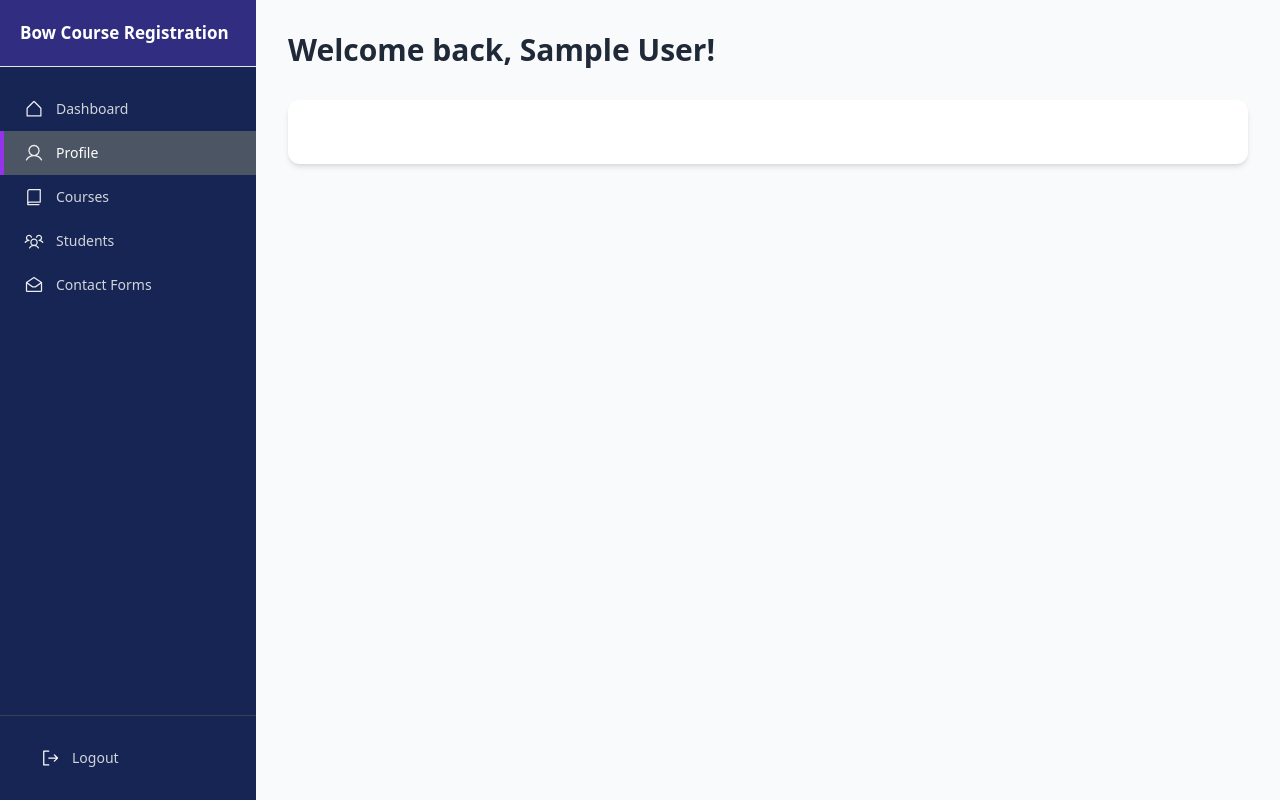
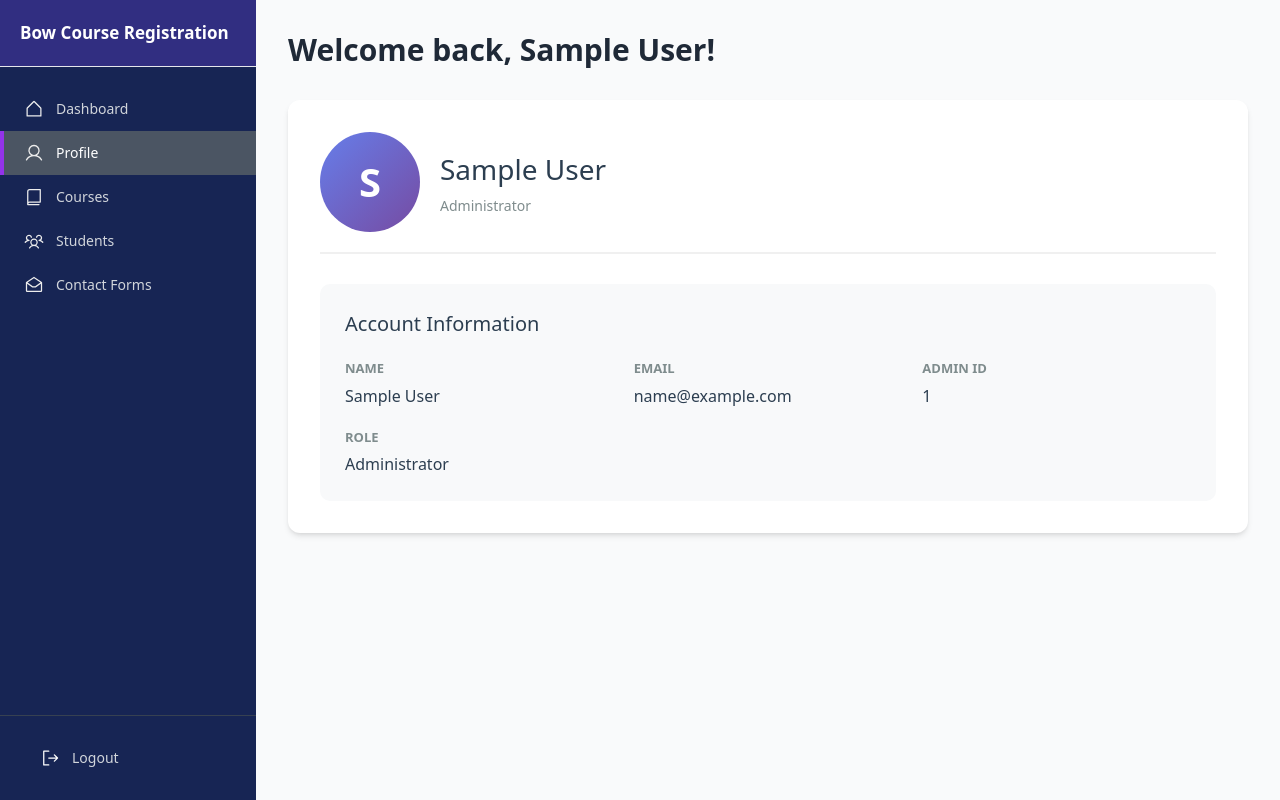
Before and after one commit to dondonherrera02/Bow-Course-Registration-Fullstack-Web-Application, a React (Create React App) app in the folder frontend/: page /admin/profile in a window 1280 px wide. Built offline with nearby package versions, Linux system fonts and the light colour scheme; sample sign-in values are in the browser's storage.

Commit message:
Added Admin Profile

```diff
--- a/frontend/src/components/admin/Admin.css
+++ b/frontend/src/components/admin/Admin.css
@@ -59,6 +59,89 @@
   text-decoration: underline;
 }
 
+/* Admin Profile Styles */
+.profile-container {
+  max-width: 1000px;
+  margin: 0 auto;
+}
+
+.profile-header {
+  display: flex;
+  align-items: center;
+  gap: 20px;
+  margin-bottom: 30px;
+  padding-bottom: 20px;
+  border-bottom: 2px solid #f0f0f0;
+}
+
+.profile-avatar {
+  flex-shrink: 0;
+}
+
+.avatar-circle {
+  width: 100px;
+  height: 100px;
+  border-radius: 50%;
+  background: linear-gradient(135deg, #667eea 0%, #9464c4 100%);
+  display: flex;
+  align-items: center;
+  justify-content: center;
+  color: white;
+  font-size: 40px;
+  font-weight: 700;
+}
+
+.profile-info h2 {
+  margin: 0 0 5px 0;
+  color: #2c3e50;
+  font-size: 28px;
+}
+
+.admin-role {
+  color: #7f8c8d;
+  font-size: 14px;
+  margin: 0;
+}
+
+.profile-sections {
+  display: flex;
+  flex-direction: column;
+  gap: 30px;
+}
+
+.profile-section {
+  background: #f8f9fa;
+  padding: 25px;
+  border-radius: 10px;
+}
+
+.profile-section h3 {
+  color: #2c3e50;
+  margin: 0 0 20px 0;
+  font-size: 20px;
+}
+
+.info-grid {
+  display: grid;
+  grid-template-columns: repeat(auto-fit, minmax(250px, 1fr));
+  gap: 20px;
+}
+
+.info-item label {
+  display: block;
+  color: #7f8c8d;
+  font-size: 13px;
+  font-weight: 600;
+  margin-bottom: 5px;
+  text-transform: uppercase;
+}
+
+.info-item p {
+  color: #2c3e50;
+  font-size: 16px;
+  margin: 0;
+}
+
 /* Common Admin Styles */
 
 .table-responsive {
--- a/frontend/src/components/admin/Dashboard.jsx
+++ b/frontend/src/components/admin/Dashboard.jsx
@@ -1,4 +1,4 @@
-import React, { useState, useEffect } from "react";
+import { useState, useEffect } from "react";
 import Sidebar from "../common/Sidebar";
 import EnumService from "../../services/enum";
 import { apiHelper } from "../../services/apiHelper";
--- a/frontend/src/components/admin/Profile.jsx
+++ b/frontend/src/components/admin/Profile.jsx
@@ -1,7 +1,62 @@
 import Sidebar from "../common/Sidebar";
+import "./Admin.css";
 
 const AdminProfile = () => {
-  return <Sidebar role="admin"></Sidebar>;
+  // Retrieve user information from localStorage
+  // If there's no stored user, it defaults to an empty object
+  const user = JSON.parse(localStorage.getItem("user") || "{}");
+
+  return (
+    // The Sidebar component wraps the page layout
+    // and changes appearance based on user role (admin in this case)
+    <Sidebar role="admin">
+      <div className="profile-container">
+        {/* ===== PROFILE HEADER ===== */}
+        <div className="profile-header">
+          {/* Avatar section - shows first letter of admin's name */}
+          <div className="profile-avatar">
+            <div className="avatar-circle">{user.name?.[0]}</div>
+          </div>
+
+          {/* Admin’s name and role */}
+          <div className="profile-info">
+            <h2>{user.name}</h2>
+            <p className="admin-role">Administrator</p>
+          </div>
+        </div>
+
+        {/* ===== ACCOUNT INFORMATION SECTION ===== */}
+        <div className="profile-sections">
+          <section className="profile-section">
+            <h3>Account Information</h3>
+
+            {/* Display key account details in a grid layout */}
+            <div className="info-grid">
+              <div className="info-item">
+                <label>Name</label>
+                <p>{user.name}</p>
+              </div>
+
+              <div className="info-item">
+                <label>Email</label>
+                <p>{user.email}</p>
+              </div>
+
+              <div className="info-item">
+                <label>Admin ID</label>
+                <p>{user.id}</p>
+              </div>
+
+              <div className="info-item">
+                <label>Role</label>
+                <p>Administrator</p>
+              </div>
+            </div>
+          </section>
+        </div>
+      </div>
+    </Sidebar>
+  );
 };
 
 export default AdminProfile;
```
